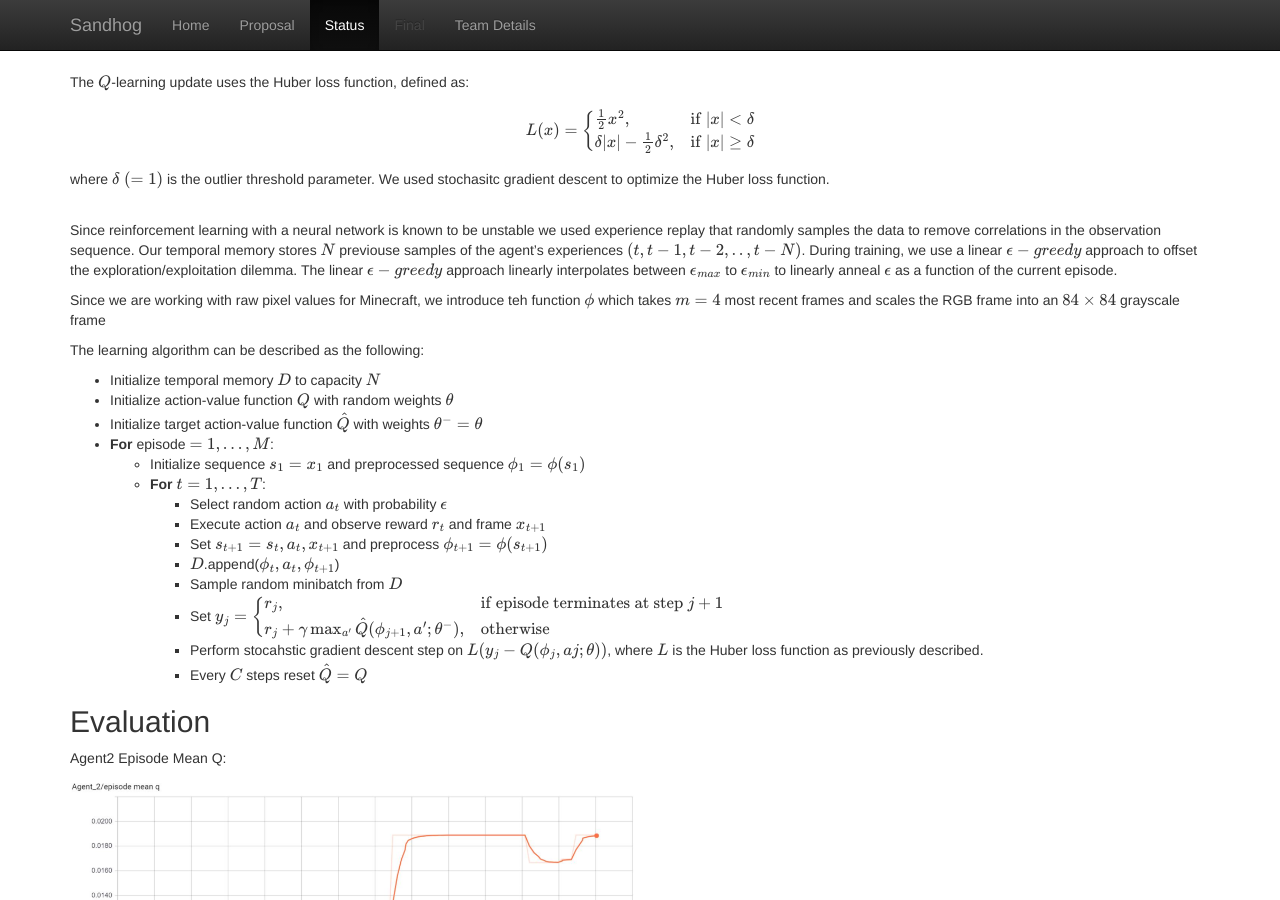
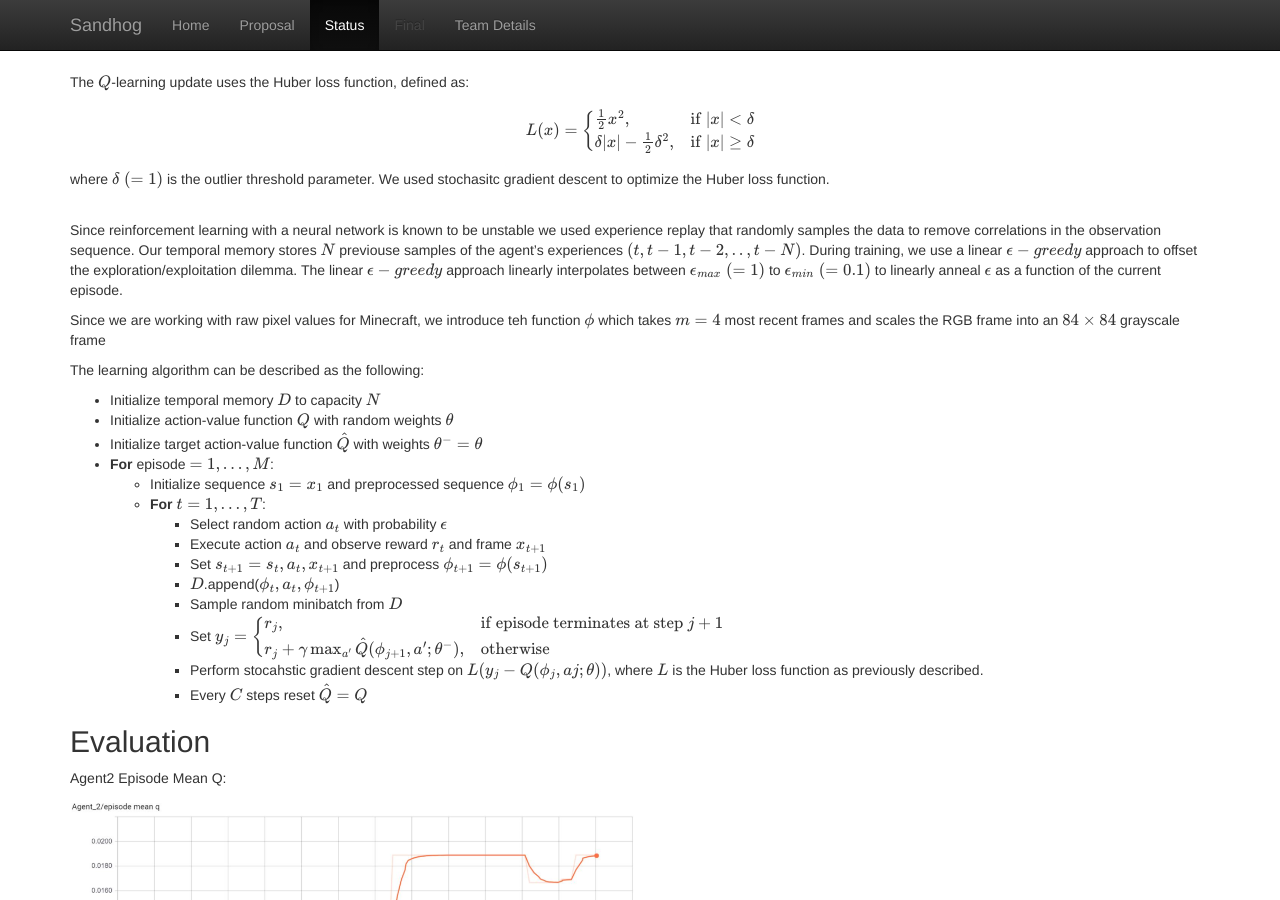
Before and after one commit to hfloresr/Sandhog, a Jekyll site: the page built from docs/status.md, in a window 1280 px wide and 900 px high, scrolled down 1630 px. Built offline with Jekyll 4.4.1, drawn with Linux system fonts in a browser that asks for light colours; formulas are drawn with MathJax 3.

Commit message:
added back epsilon parameters

```diff
--- a/docs/status.md
+++ b/docs/status.md
@@ -76,7 +76,7 @@ Since reinforcement learning with a neural network is known to be unstable we us
 that randomly samples the data to remove correlations in the observation sequence. Our temporal memory
 stores $$N$$ previouse samples of the agent's experiences $$(t, t-1, t-2, .. , t-N)$$. During training,
 we use a linear $$\epsilon-greedy$$ approach to offset the exploration/exploitation dilemma. The linear
-$$\epsilon-greedy$$ approach linearly interpolates between $$\epsilon_{max}$$ to $$\epsilon_{min}$$ to linearly anneal $$\epsilon$$ as a function of the current episode.
+$$\epsilon-greedy$$ approach linearly interpolates between $$\epsilon_{max} \; (=1)$$ to $$\epsilon_{min} \; (=0.1)$$ to linearly anneal $$\epsilon$$ as a function of the current episode.
 
 Since we are working with raw pixel values for Minecraft, we introduce teh function $$\phi$$ which takes $$m = 4$$ most recent frames and scales the RGB frame into an $$84\times84$$ grayscale frame
 
```
